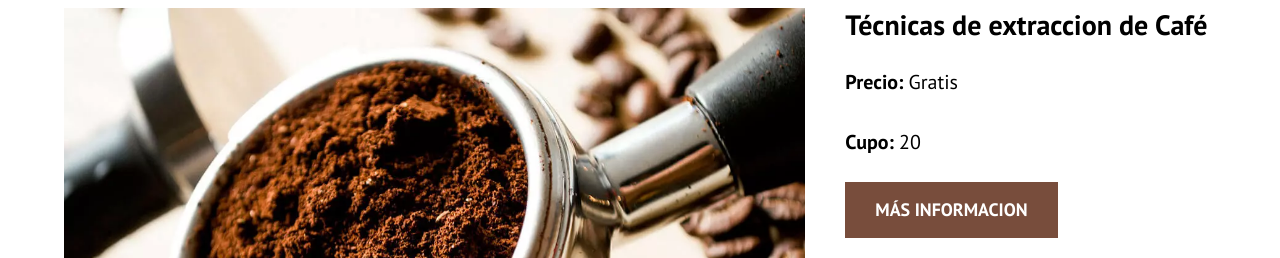
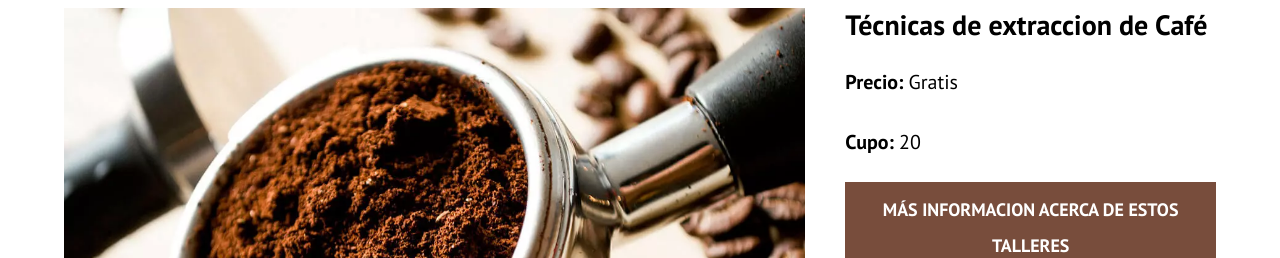
Before and after one commit to micadschmidt/blogcafe, a plain HTML site: page index.html in a window 1280 px wide. Shown: the part 694-952 px from the top of the page. Drawn offline with nearby package versions, Linux system fonts and the light colour scheme.

Commit message:
added meta

```diff
--- a/index.html
+++ b/index.html
@@ -4,6 +4,7 @@
   <meta http-equiv="X-UA-Compatible" content="IE=edge">
   <meta name="viewport" content="width=device-width, initial-scale=1.0">
   <title>BlogDeCafé</title>
+  <meta name="descripcion" content="Pagina web acerca de Cafe">
 
   <!--PreFetch-->
   <link rel="prefetch" href="nosotros.html" as="document">
@@ -104,7 +105,7 @@
           <p class="widget-curso__label">Cupo:
             <span class="widget-curso__info">20</span>
           </p>
-          <a href="entrada.html" class="boton boton--secundario">Más Informacion</a>
+          <a href="entrada.html" class="boton boton--secundario">Más Informacion acerca de estos Talleres</a>
         </li>
 
         <li class="widget-curso">
```
